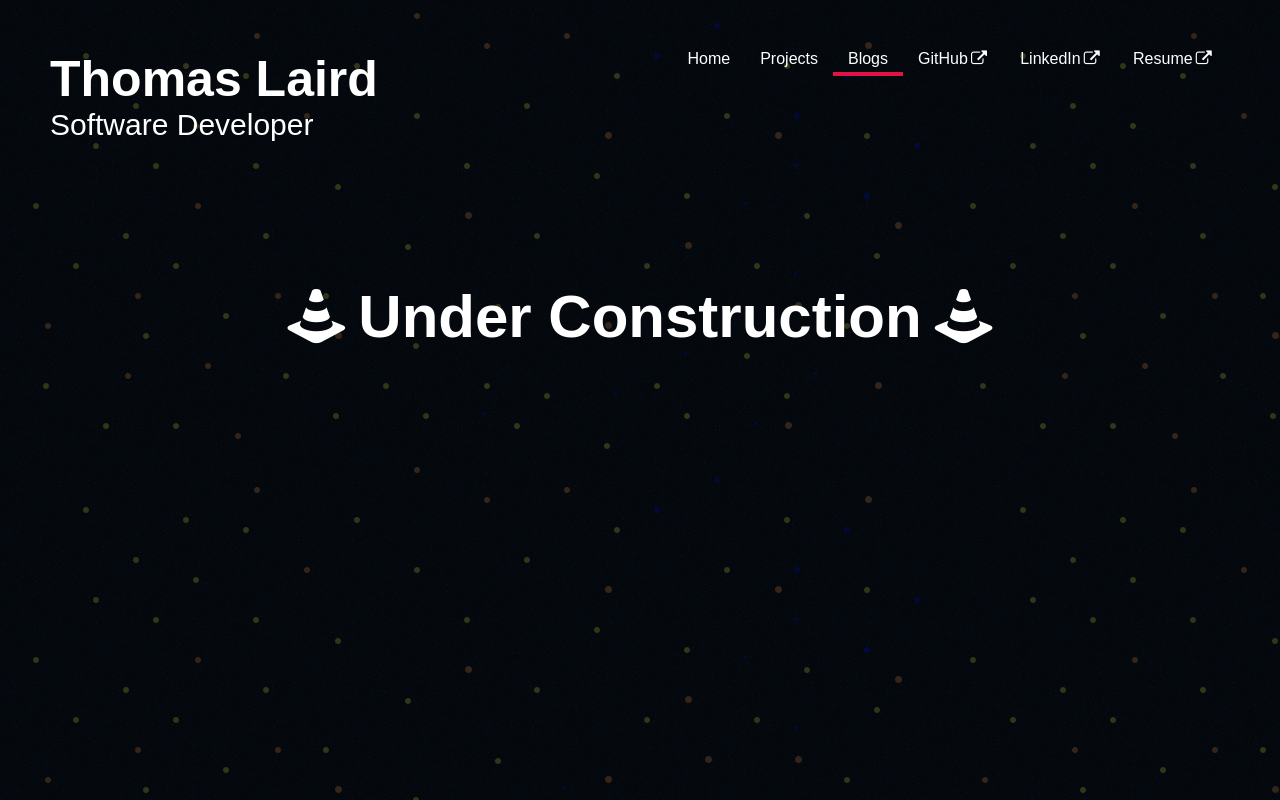
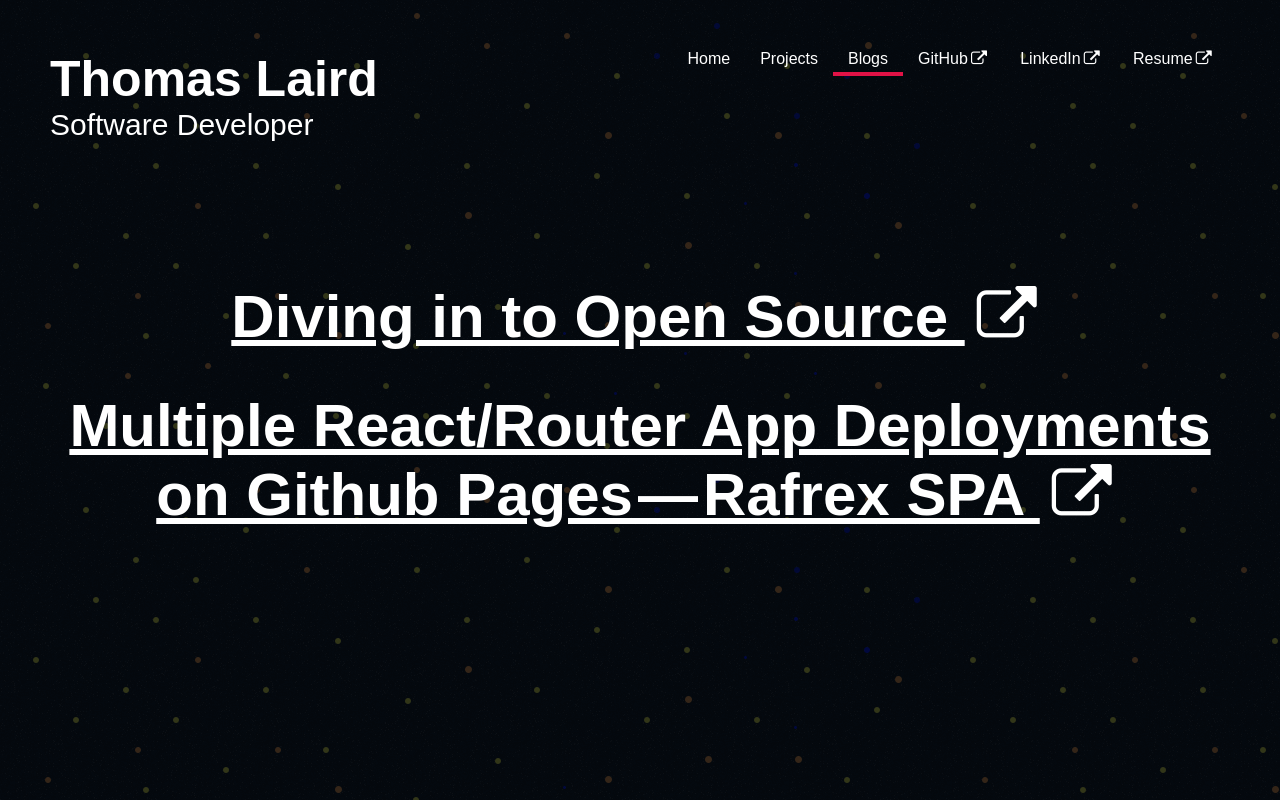
Before and after one commit to t-laird/t-laird.github.io, a React (Create React App) app: page /blogs in a window 1280 px wide. Built offline with nearby package versions, Linux system fonts and the light colour scheme.

Commit message:
update blogs

```diff
--- a/src/Components/Blogs/Blogs.js
+++ b/src/Components/Blogs/Blogs.js
@@ -4,7 +4,14 @@ import './Blogs.css';
 const Blogs = (props) => {
   return (
     <div className="Blogs">
-      <h1><i className="icon-traffic-cone"></i>Under Construction<i className="icon-traffic-cone"></i></h1>
+      <h1><a
+        rel="noopener noreferrer"
+        href="https://medium.com/@thomaslaird/diving-in-to-open-source-d2f5ecd20210"
+        target="_blank">Diving in to Open Source <i className="icon-link-ext"></i></a></h1>
+      <h1><a
+        rel="noopener noreferrer"
+        href="https://medium.com/@thomaslaird/multiple-react-router-app-deployments-on-github-pages-rafrex-spa-f8f9de04dacf"
+        target="_blank">Multiple React/Router App Deployments on Github Pages — Rafrex SPA <i className="icon-link-ext"></i></a></h1>
     </div>
   );
 };
--- a/src/Components/Blogs/Blogs.scss
+++ b/src/Components/Blogs/Blogs.scss
@@ -4,13 +4,19 @@
     font-size: 60px;
     color: white;
     text-align: center;
+    a {
+      color: white;
+      &:hover {
+        color: #E11246;
+      }
+    }
   }
 }
 
 @media screen and (max-width: 600px) {
   .Blogs {
     h1 {
-      font-size: 40px;
+      font-size: 30px;
     }
   }
 }
```
